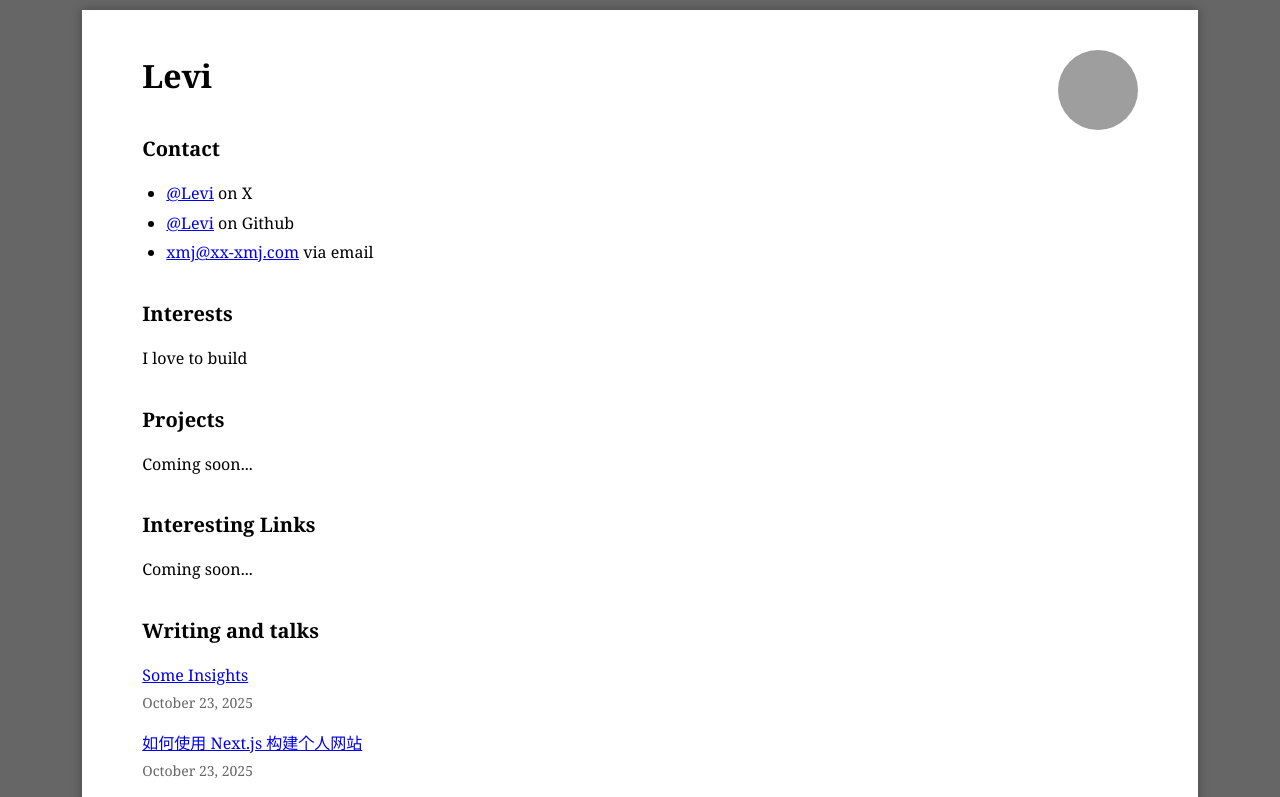
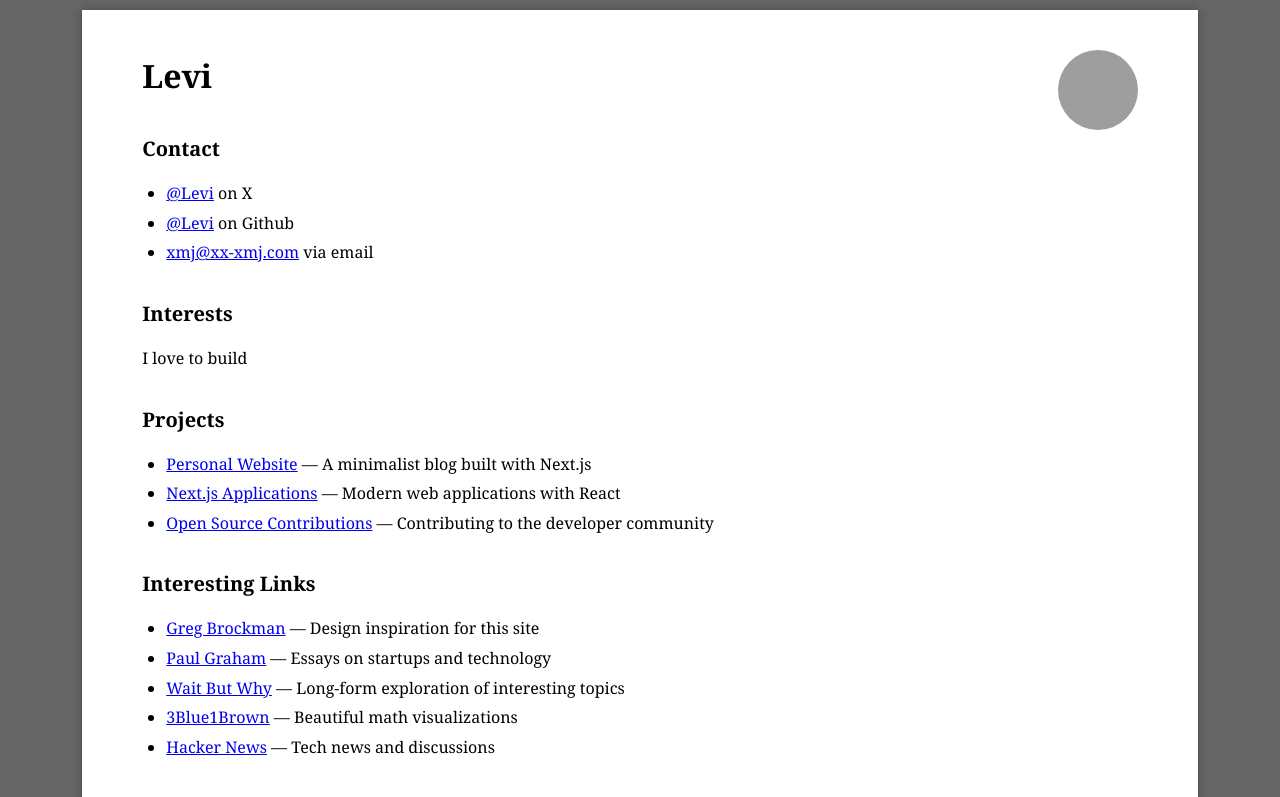
Before and after one commit to namezzy/xx-xmj-blog, a Next.js app: page / in a window 1280 px wide. Shown: the top 797 px of the page. Built offline with nearby package versions, Linux system fonts and the light colour scheme; grey boxes are pictures that could not be loaded.

Commit message:
Add content to Projects and Interesting Links sections

```diff
--- a/app/page.tsx
+++ b/app/page.tsx
@@ -61,17 +61,63 @@ export default function Home() {
         {/* Projects Section */}
         <section>
           <h2>Projects</h2>
-          <p>
-            Coming soon...
-          </p>
+          <ul>
+            <li>
+              <a href="https://github.com/namezzy/xx-xmj-blog" target="_blank" rel="noopener noreferrer">
+                Personal Website
+              </a>
+              {' '}— A minimalist blog built with Next.js
+            </li>
+            <li>
+              <a href="https://nextjs.org" target="_blank" rel="noopener noreferrer">
+                Next.js Applications
+              </a>
+              {' '}— Modern web applications with React
+            </li>
+            <li>
+              <a href="https://github.com/namezzy" target="_blank" rel="noopener noreferrer">
+                Open Source Contributions
+              </a>
+              {' '}— Contributing to the developer community
+            </li>
+          </ul>
         </section>
 
         {/* Interesting Links Section */}
         <section>
           <h2>Interesting Links</h2>
-          <p>
-            Coming soon...
-          </p>
+          <ul>
+            <li>
+              <a href="https://gregbrockman.com" target="_blank" rel="noopener noreferrer">
+                Greg Brockman
+              </a>
+              {' '}— Design inspiration for this site
+            </li>
+            <li>
+              <a href="https://paulgraham.com" target="_blank" rel="noopener noreferrer">
+                Paul Graham
+              </a>
+              {' '}— Essays on startups and technology
+            </li>
+            <li>
+              <a href="https://waitbutwhy.com" target="_blank" rel="noopener noreferrer">
+                Wait But Why
+              </a>
+              {' '}— Long-form exploration of interesting topics
+            </li>
+            <li>
+              <a href="https://www.youtube.com/@3blue1brown" target="_blank" rel="noopener noreferrer">
+                3Blue1Brown
+              </a>
+              {' '}— Beautiful math visualizations
+            </li>
+            <li>
+              <a href="https://news.ycombinator.com" target="_blank" rel="noopener noreferrer">
+                Hacker News
+              </a>
+              {' '}— Tech news and discussions
+            </li>
+          </ul>
         </section>
 
         {/* Writing and Talks Section */}
```
